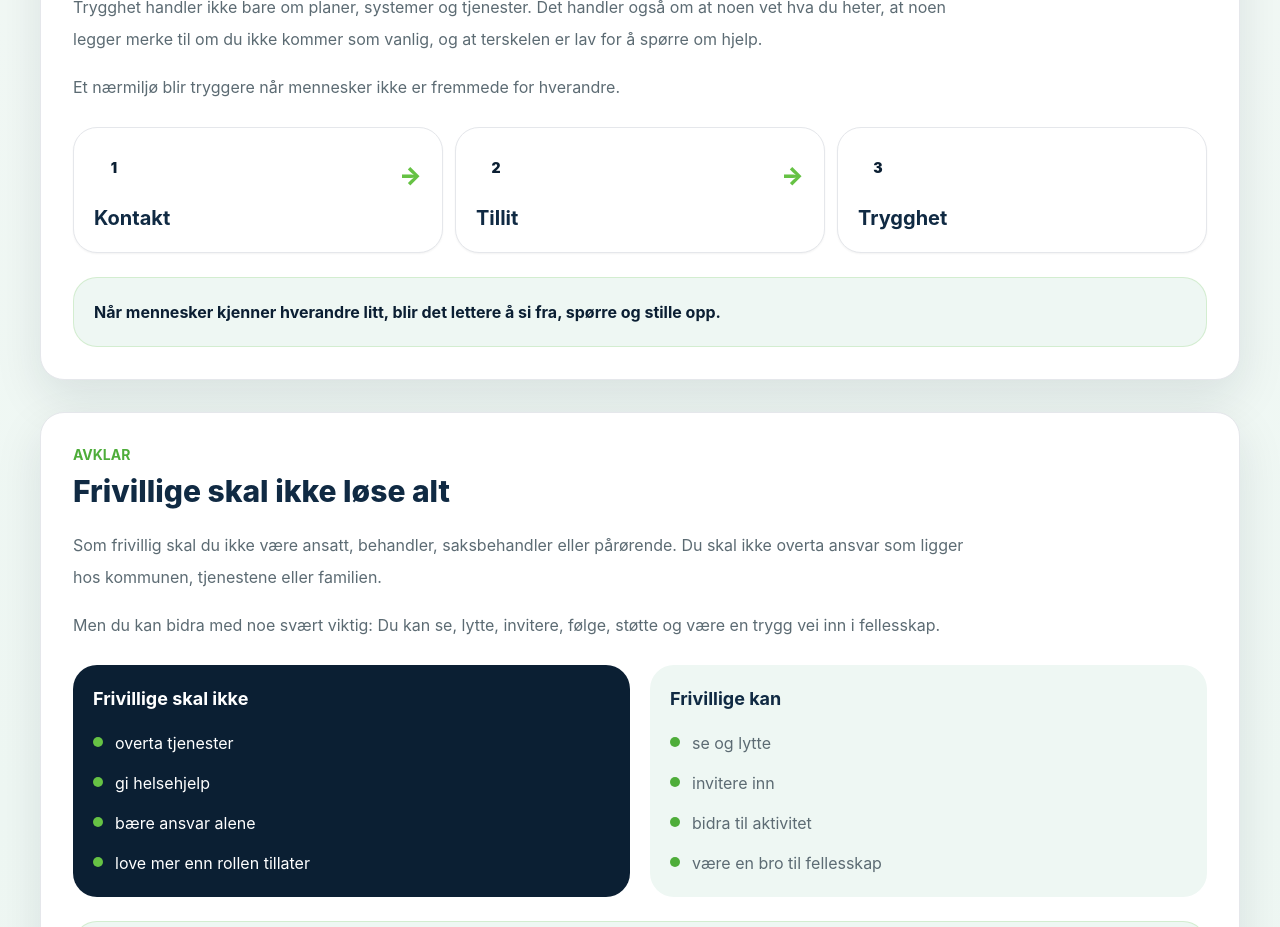
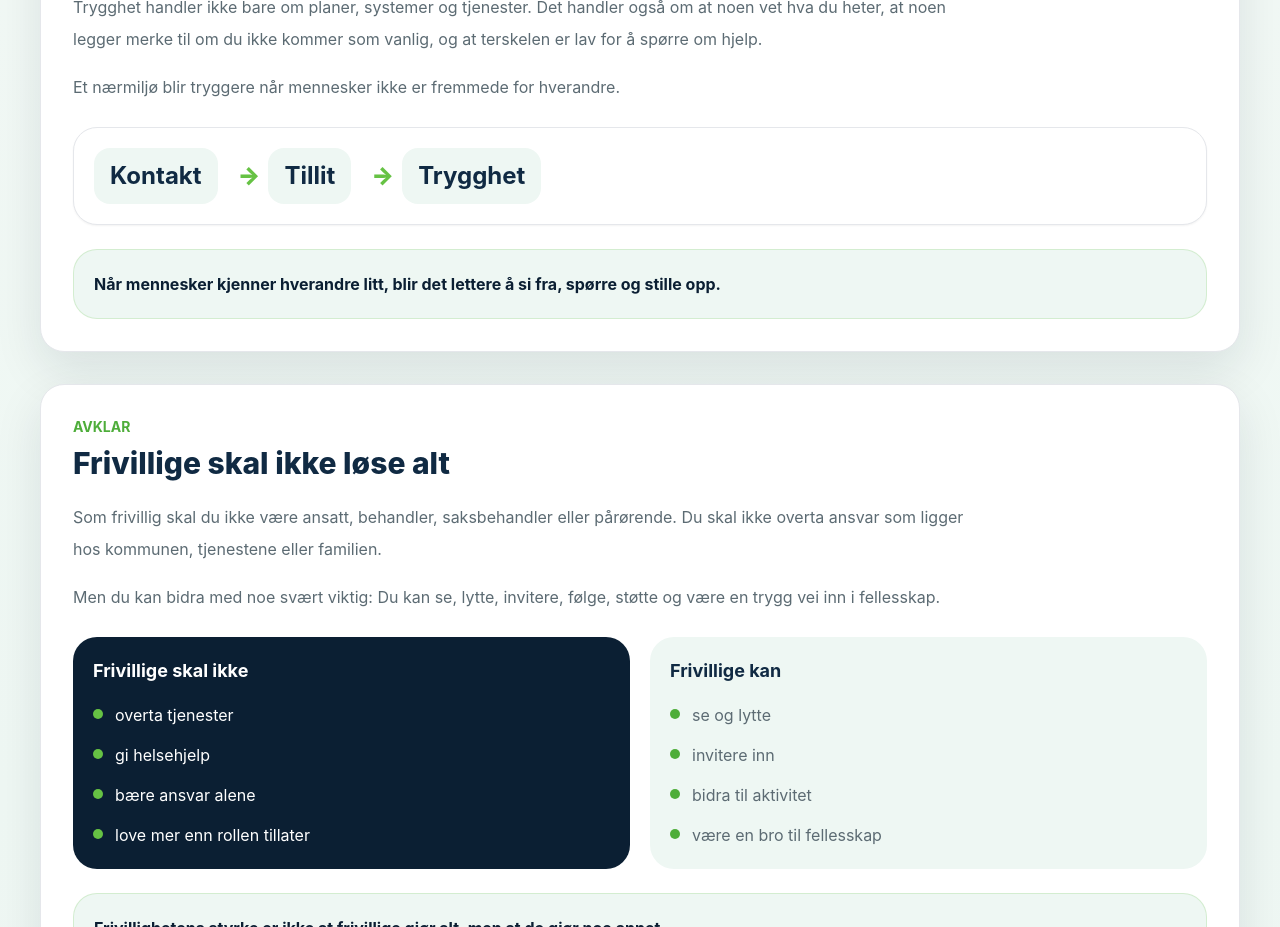
Before and after one commit to aogaa/vafskurs, a React (Vite) app: page /moduler/modul-1 in a window 1280 px wide. Shown: the part 1580-2507 px from the top of the page. Built offline with nearby package versions, Linux system fonts and the light colour scheme.

Commit message:
endret element i modul 1

```diff
--- a/src/components/modules/ModuleOne.tsx
+++ b/src/components/modules/ModuleOne.tsx
@@ -110,19 +110,21 @@ function StepChain() {
   const steps = ["Kontakt", "Tillit", "Trygghet"];
 
   return (
-    <ol className="grid gap-3 sm:grid-cols-3" aria-label="Kontakt, tillit og trygghet">
+    <ol
+      className="rounded-3xl border border-harbor/8 bg-white p-5 shadow-sm"
+      aria-label="Kontakt leder til tillit, som leder til trygghet"
+    >
       {steps.map((step, index) => (
         <li
           key={step}
-          className="relative rounded-3xl border border-harbor/8 bg-white p-5 shadow-sm"
+          className="inline-flex w-full items-center gap-3 py-2 text-xl font-bold text-ink sm:w-auto sm:py-0 sm:text-2xl"
         >
-          <span className="grid size-10 place-items-center rounded-2xl bg-pine/18 text-sm font-black text-harbor">
-            {index + 1}
+          <span className="rounded-2xl bg-mist px-4 py-3">
+            {step}
           </span>
-          <p className="mt-4 text-xl font-bold text-ink">{step}</p>
           {index < steps.length - 1 ? (
             <span
-              className="absolute right-5 top-8 hidden text-2xl font-black text-pine sm:block"
+              className="text-2xl font-black text-pine sm:px-2"
               aria-hidden="true"
             >
               →
```
